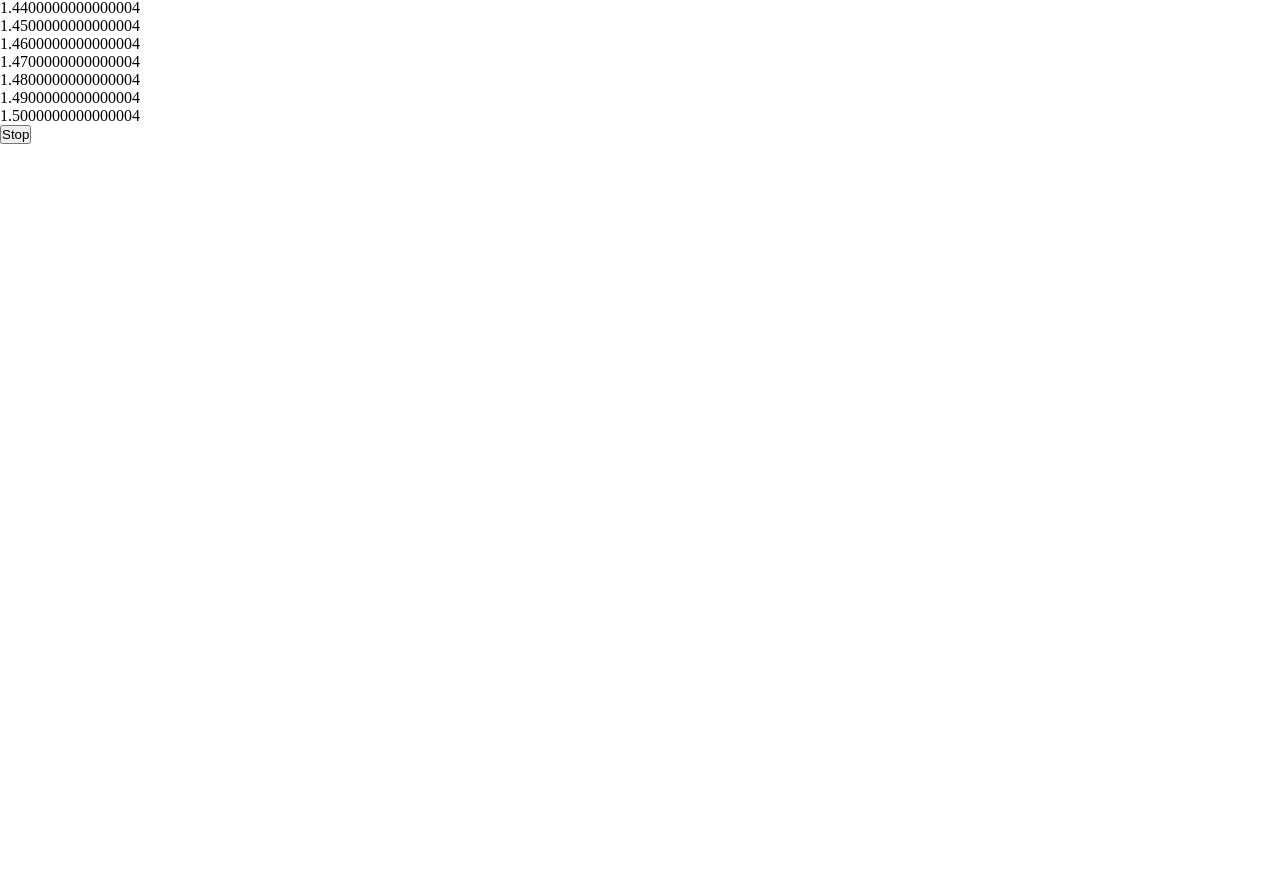
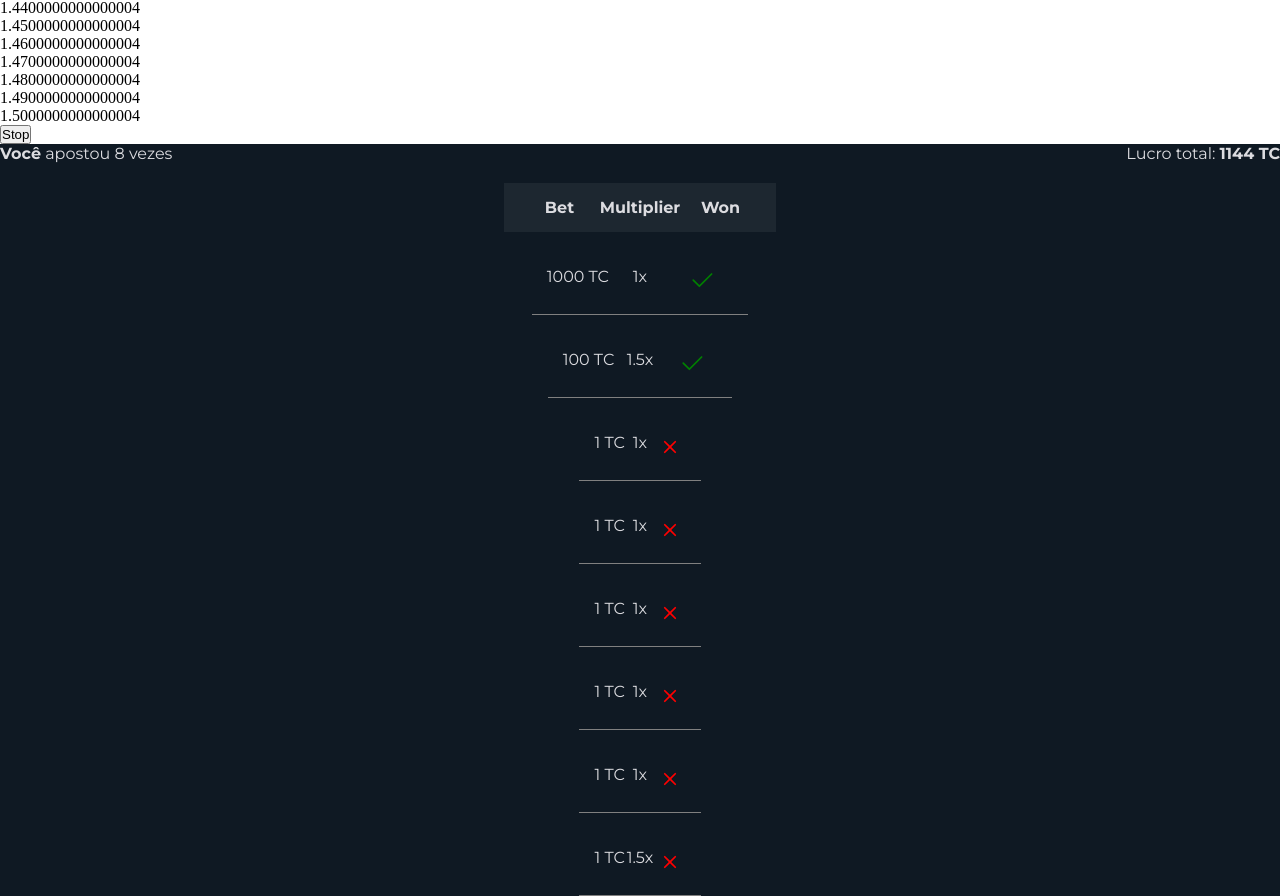
Before and after one commit to PedroPA94/hackathon-klever, a React (Vite) app in the folder kleverbet/: page / in a window 1280 px wide. Shown: the part 894-1790 px from the top of the page. Before the commit the page ends 1038 px from the top, so only its background shows below. Built offline with nearby package versions, Linux system fonts and the light colour scheme.

Commit message:
feat: leaderboard component

```diff
--- a/kleverbet/src/App.tsx
+++ b/kleverbet/src/App.tsx
@@ -3,6 +3,7 @@ import Header from './components/header/Header';
 import './App.css';
 import Game from './components/Game';
 import IhandleGameArgs from './interfaces/handleGameArgs';
+import Leaderboard from './components/Leaderboard/Leaderboard';
 
 const App = () => {
   const handleGame = ({ type, payload }: IhandleGameArgs) => {
@@ -20,6 +21,7 @@ const App = () => {
     <div className="App">
       <Header />
       <Game crashTime={5000} betValue={1000} callback={handleGame}></Game>
+      <Leaderboard />
     </div>
   )
 }
--- /dev/null
+++ b/kleverbet/src/components/Leaderboard/Leaderboard.css
@@ -0,0 +1,74 @@
+:root {
+  --font: 'Montserrat', sans-serif;
+
+  --primary: #814FEF;
+
+  --primary-light: #aa33b5;
+
+  --secondary: #AA33B5;
+
+  --background: #171833;
+
+  --white: #DCDCE0;
+
+  --red: #E85255;
+
+  --green: #3A9A7A;
+
+  --gradient: linear-gradient(114.7deg, #dc3f89 31.5%, #903edd 100%);
+
+  --grey-light: #1d2730;
+
+  --grey-dark: #0F1923;
+}
+
+.leaderboard-section {
+  background-color: var(--grey-dark);
+  color: var(--white);
+  font-family: var(--font);
+}
+
+.leaderboard-header {
+  display: flex;
+  align-items: center;
+  justify-content: space-between;
+  padding: px 50px;
+}
+
+.table {
+  align-items: center;
+  border-radius: 5px;
+  display: flex;
+  flex-direction: column;
+ /*  width: 100vw; */
+}
+
+.table-header-row {
+  background-color: var(--grey-light);
+  display: grid;
+  grid-template-columns: 1fr 1fr 1fr;
+  margin-top: 20px;
+  padding: 15px;
+  /* width: 95vw; */
+}
+
+.table-content-row {
+  border-bottom: 1px solid grey;
+  display: grid;
+  grid-template-columns: 1fr 1fr 1fr;
+  margin-top: 20px;
+  padding: 15px;
+  /* width: 95vw; */
+}
+
+.table-content-row td {
+  text-align: center;
+}
+
+.bi-check2 {
+  color: green;
+}
+
+.bi-x {
+  color: red;
+}
--- /dev/null
+++ b/kleverbet/src/components/Leaderboard/Leaderboard.tsx
@@ -0,0 +1,114 @@
+import React, { useState, useEffect } from 'react';
+import { checkIcon, xIcon } from '../icons';
+import './Leaderboard.css';
+
+const Leaderboard = (): React.ReactElement => {
+  const [scoreboard, setScoreboard] = useState<iScoreboard[]>([])
+
+  const mock: iScoreboard[] = [{
+    walletAddress: 1,
+    id: 1,
+    bet: 1000,
+    multiplier: 1,
+    won: true,
+  }, {
+    walletAddress: 1,
+    id: 1,
+    bet: 100,
+    multiplier: 1.5,
+    won: true,
+  }, {
+    walletAddress: 1,
+    id: 1,
+    bet: 1,
+    multiplier: 1,
+    won: false,
+  }, {
+    walletAddress: 1,
+    id: 1,
+    bet: 1,
+    multiplier: 1,
+    won: false,
+  }, {
+    walletAddress: 1,
+    id: 1,
+    bet: 1,
+    multiplier: 1,
+    won: false,
+  }, {
+    walletAddress: 1,
+    id: 1,
+    bet: 1,
+    multiplier: 1,
+    won: false,
+  }, {
+    walletAddress: 1,
+    id: 1,
+    bet: 1,
+    multiplier: 1,
+    won: false,
+  },{
+    walletAddress: 1,
+    id: 1,
+    bet: 1,
+    multiplier: 1.5,
+    won: false,
+  }]
+
+  interface iScoreboard {
+    walletAddress: number,
+    id: number,
+    bet: number,
+    multiplier: number,
+    won: boolean,
+  }
+
+  const profitCalculator = () => {
+    return scoreboard.reduce((acc, score) => {
+      if(score.won) return acc + (score.bet * score.multiplier);
+      return acc - score.bet;
+    }, 0)
+  }
+
+  const winOrLoseIcon = (won: boolean) => {
+    if(won) return checkIcon;
+    return xIcon;
+  }
+
+  useEffect(() => {
+    const scoreboardJson: string | null = (localStorage.getItem('leaderboard'));
+    setScoreboard(mock);
+    if(scoreboardJson) {
+      const parsedScoreboard: iScoreboard[] = JSON.parse(scoreboardJson);
+      setScoreboard(parsedScoreboard);
+    }
+
+  }, [])
+
+
+  return (
+    <section className="leaderboard-section">
+      <div className="leaderboard-header">
+        <p><strong>Você</strong> apostou {scoreboard.length} vezes</p>
+        <p>Lucro total: <strong>{profitCalculator()} TC</strong></p>
+      </div>
+      <table className="table">
+        <tr className="table-header-row">
+          <th>Bet</th>
+          <th>Multiplier</th>
+          <th>Won</th>
+        </tr>
+        { scoreboard ? (
+          scoreboard.map((score) =>
+          <tr className="table-content-row">
+            <td>{ score.bet } TC</td>
+            <td>{ score.multiplier }x</td>
+            <td>{ winOrLoseIcon(score.won) }</td>
+          </tr>)
+        ): <></>}
+      </table>
+    </section>
+  )
+}
+
+export default Leaderboard;
--- /dev/null
+++ b/kleverbet/src/components/header/Header.css
@@ -0,0 +1,135 @@
+:root {
+  --font: 'Montserrat', sans-serif;
+
+  --primary: #814FEF;
+
+  --primary-light: #aa33b5;
+
+  --secondary: #AA33B5;
+
+  --background: #171833;
+
+  --white: #DCDCE0;
+
+  --red: #E85255;
+
+  --green: #3A9A7A;
+
+  --gradient: linear-gradient(114.7deg, #dc3f89 31.5%, #903edd 100%);
+}
+
+.header {
+  width: 100vw;
+  height: 65px;
+  display: flex;
+  align-items: center;
+  justify-content: space-between;
+  background-color: var(--background);
+  color: white;
+  font-family: var(--font);
+  letter-spacing: 0.05rem;
+}
+
+.header a {
+  text-decoration: none;
+  color: white;
+}
+
+.logo {
+  display: flex;
+  align-items: center;
+  margin-left: 30px;
+}
+
+.logo img {
+  width: 50px;
+}
+
+.nav {
+  display: flex;
+  gap: 20px;
+  margin-right: 30px;
+}
+
+.nav button {
+  background-color: transparent;
+  color: white;
+  border: none;
+}
+
+.nav button:hover {
+  cursor: pointer;
+  color: var(--primary-light);
+  transition-duration: 0.3s;
+}
+
+.nav a:hover {
+  cursor: pointer;
+  color: var(--primary-light);
+  transition-duration: 0.3s;
+}
+
+.login-button {
+  font-size: 1rem;
+  font-family: var(--font);
+  letter-spacing: 0.05rem;
+}
+
+.options-nav {
+  display: flex;
+  justify-content: space-around;
+  align-items: center;
+  position:absolute;
+  left:0;
+  right:0;
+  top: 20%;
+  margin-left:auto;
+  margin-right:auto;
+  background-color: var(--background);
+  width: 500px;
+  height: 150px;
+}
+
+.options {
+  display: flex;
+  flex-direction: column;
+  gap: 15px;
+}
+
+.options .buttons {
+  display: flex;
+  gap: 25px;
+}
+
+.options .buttons button:hover {
+  color: var(--primary);
+  cursor: pointer;
+  transition-duration: 0.3s;
+}
+
+.options button {
+  background-color: transparent;
+  color: white;
+  border: none;
+}
+
+.option-selected {
+  color: var(--primary-light)
+}
+
+.close-btn {
+  position: absolute;
+  right: 25px;
+  top: 15px;
+  color: var(--white);
+}
+
+.close-btn:hover {
+  color: white;
+  cursor: pointer;
+  transition-duration: 0.3s;
+}
+
+.open-btn {
+  font-family: var(--font);
+}
--- /dev/null
+++ b/kleverbet/src/components/icons/index.tsx
@@ -0,0 +1,9 @@
+const xIcon = <svg xmlns="http://www.w3.org/2000/svg" width="28" height="28" fill="currentColor" className="bi bi-x" viewBox="0 0 16 16">
+<path d="M4.646 4.646a.5.5 0 0 1 .708 0L8 7.293l2.646-2.647a.5.5 0 0 1 .708.708L8.707 8l2.647 2.646a.5.5 0 0 1-.708.708L8 8.707l-2.646 2.647a.5.5 0 0 1-.708-.708L7.293 8 4.646 5.354a.5.5 0 0 1 0-.708z"/>
+</svg>;
+
+const checkIcon = <svg xmlns="http://www.w3.org/2000/svg" width="28" height="28" fill="currentColor" className="bi bi-check2" viewBox="0 0 16 16">
+<path d="M13.854 3.646a.5.5 0 0 1 0 .708l-7 7a.5.5 0 0 1-.708 0l-3.5-3.5a.5.5 0 1 1 .708-.708L6.5 10.293l6.646-6.647a.5.5 0 0 1 .708 0z"/>
+</svg>
+
+export {xIcon, checkIcon}
```
Also changed, not shown: 1 other file (tests, documents, lock files or other folders).
